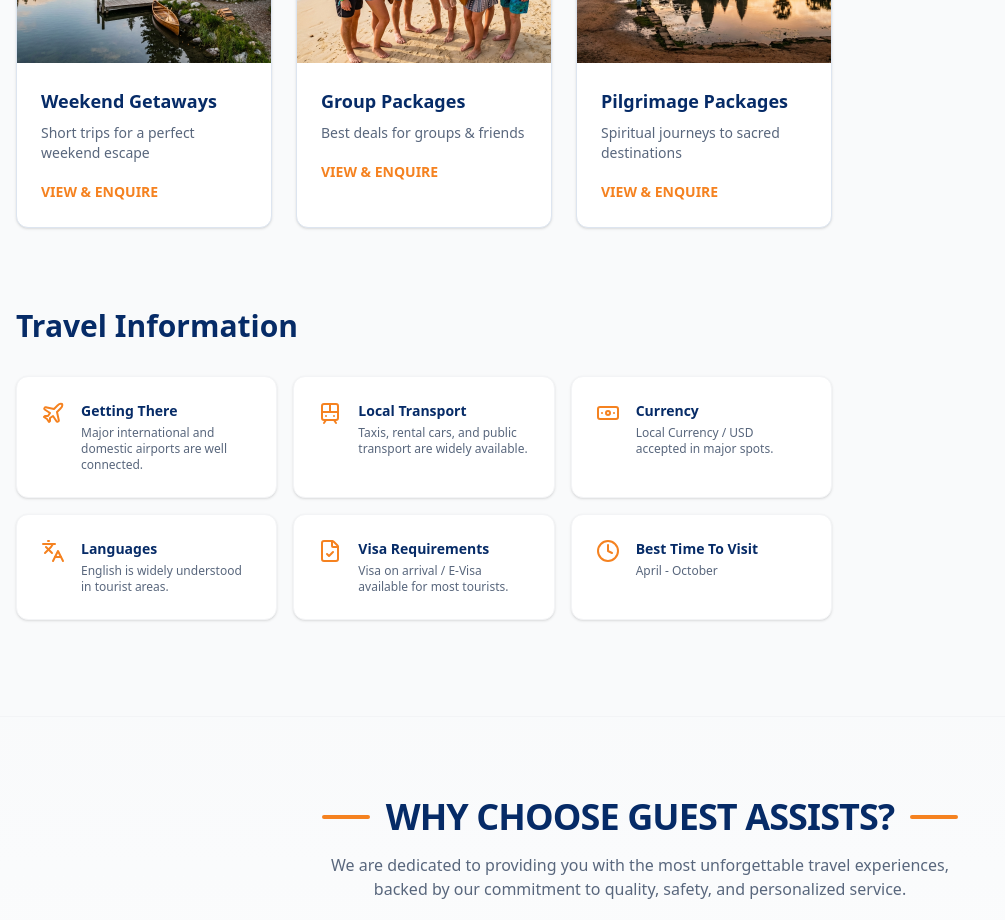
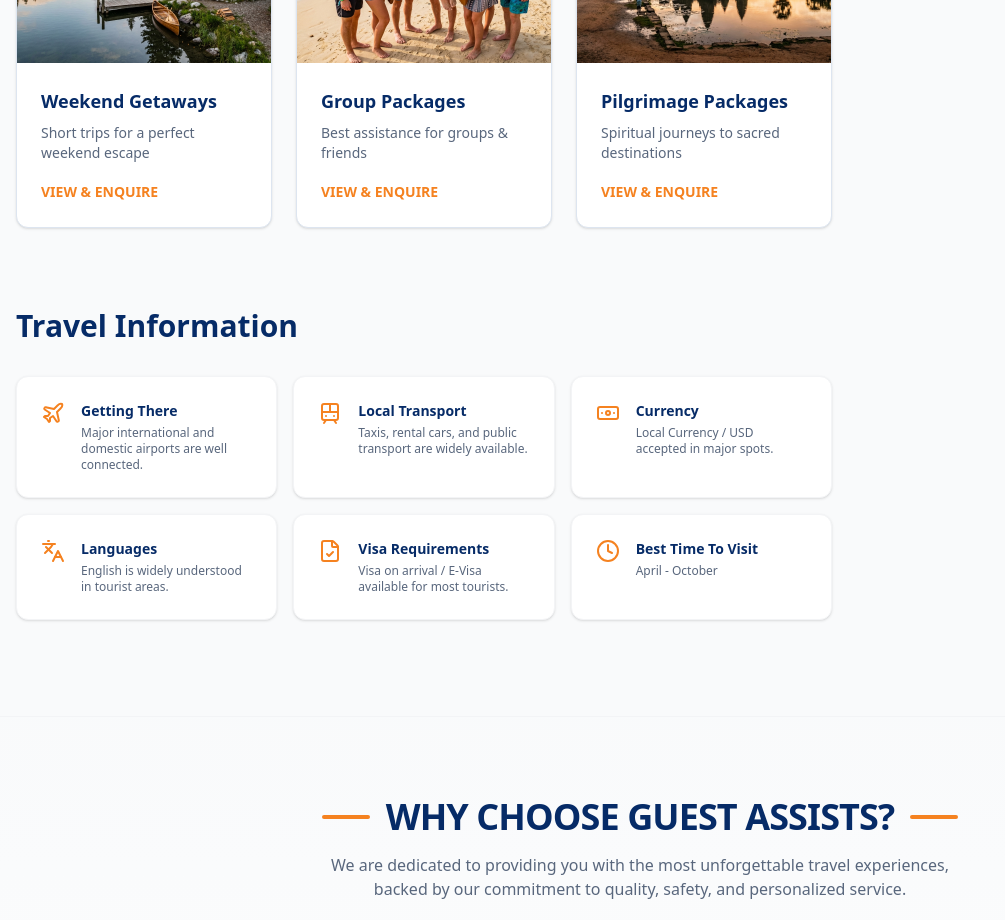
Before and after one commit to Dheeraj022/hotel, a Next.js app: page /destinations/bali in a window 1280 px wide. Shown: the part 2380-3300 px from the top of the page, without its empty margins (0-1005 px from the left). Built offline with nearby package versions, Linux system fonts and the light colour scheme.

Commit message:
refactor: update terminology from deals to assistance across content data and components

```diff
--- a/components/home/ServicesSection.tsx
+++ b/components/home/ServicesSection.tsx
@@ -4,7 +4,7 @@ import Link from "next/link";
 export default function ServicesSection() {
   const services = [
     { title: "Holiday Packages", desc: "Domestic & International tour options", icon: Plane, href: "#" },
-    { title: "Flight Assistance", desc: "Best Assistance on domestic & international air tickets", icon: Plane, href: "#" },
+    { title: "Flight Assistance", desc: "Best assistance on domestic & international air tickets", icon: Plane, href: "#" },
     { title: "Hotel Assistance", desc: "Wide range of hotels & resorts worldwide", icon: Building2, href: "#" },
     { title: "Cruise Assistance", desc: "Luxury cruises for memorable holidays", icon: Ship, href: "#" },
     { title: "Visa Assistance", desc: "Tourist & Business visa assistance", icon: FileCheck, href: "#" },
--- a/components/home/Testimonials.tsx
+++ b/components/home/Testimonials.tsx
@@ -7,7 +7,7 @@ export default function Testimonials() {
     { text: "Best travel agency for customized packages and visa assistance.", author: "Rahul Verma", rating: 5 },
     { text: "Our Maldives honeymoon was magical, all thanks to Guest Assists!", author: "Sneha Desai", rating: 5 },
     { text: "The cruise assistance was seamless, and the onboard experience was spectacular.", author: "Vikram Singh", rating: 5 },
-    { text: "Great deals on luxury hotels. The team really understood our requirements.", author: "Ananya Gupta", rating: 4 },
+    { text: "Great assistance on luxury hotels. The team really understood our requirements.", author: "Ananya Gupta", rating: 4 },
     { text: "Visa processing was quick and hassle-free. Amazing customer service.", author: "Rohit Khanna", rating: 5 },
     { text: "A flawless family trip to Dubai. We didn't have to worry about a single thing.", author: "The Patel Family", rating: 5 },
     { text: "From flights to hotels, everything was top-notch. Truly a trusted partner.", author: "Neha Kapoor", rating: 5 },
--- a/lib/data/packages.ts
+++ b/lib/data/packages.ts
@@ -10,6 +10,6 @@ export const holidayPackages: HolidayPackage[] = [
   { title: "Family Packages", desc: "Fun-filled holidays for the family", img: "/packages/family.jpg" },
   { title: "Adventure Packages", desc: "Thrilling experiences for adventure lovers", img: "/packages/adventure.jpg" },
   { title: "Weekend Getaways", desc: "Short trips for a perfect weekend escape", img: "/packages/weekend.jpg" },
-  { title: "Group Packages", desc: "Best deals for groups & friends", img: "/packages/group.jpg" },
+  { title: "Group Packages", desc: "Best assistance for groups & friends", img: "/packages/group.jpg" },
   { title: "Pilgrimage Packages", desc: "Spiritual journeys to sacred destinations", img: "/packages/pilgrimage.jpg" },
 ];
```
